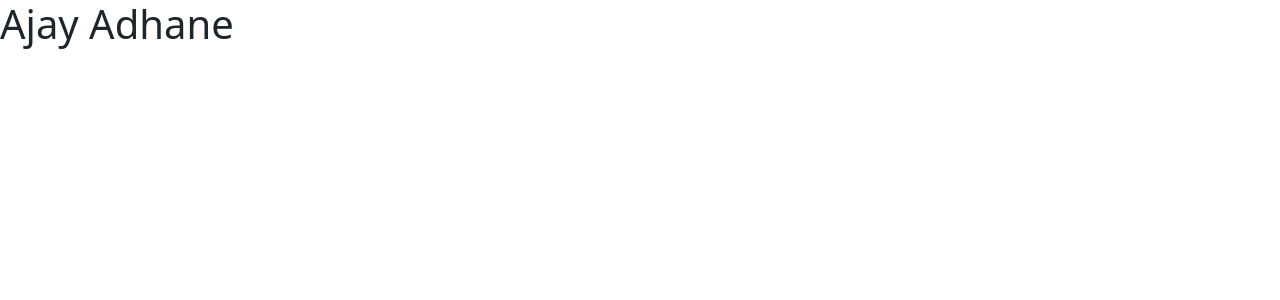
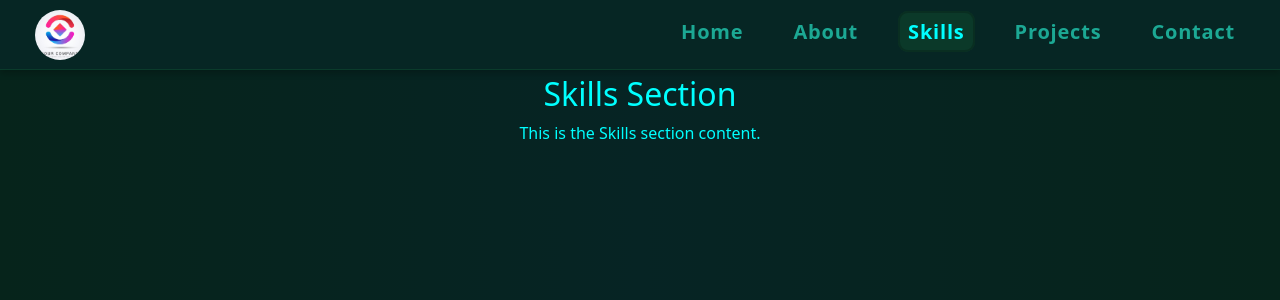
Before and after one commit to ajayadhane/portfolio, a React (Vite) app: page /skills in a window 1280 px wide. Shown: the top 300 px of the page. Built offline with nearby package versions, Linux system fonts and the light colour scheme.

Commit message:
header complete changes

```diff
--- a/package.json
+++ b/package.json
@@ -13,7 +13,8 @@
     "bootstrap": "^5.3.3",
     "react": "^18.3.1",
     "react-dom": "^18.3.1",
-    "react-router-dom": "^6.27.0"
+    "react-router-dom": "^6.27.0",
+    "react-scroll": "^1.9.0"
   },
   "devDependencies": {
     "@eslint/js": "^9.11.1",
--- a/src/App.jsx
+++ b/src/App.jsx
@@ -1,11 +1,12 @@
 import React from "react";
 import "bootstrap/dist/css/bootstrap.min.css";
 import "../src/portfolio.css";
+import Portfolio from "./components/Portfolio";
 
 export default function App() {
   return (
     <div>
-      <h1>Ajay Adhane</h1>
+      <Portfolio />
     </div>
   );
 }
--- /dev/null
+++ b/src/components/About.jsx
@@ -0,0 +1,15 @@
+import React from "react";
+import { Element } from "react-scroll";
+
+const About = () => {
+  return (
+    <Element name="about">
+      <section>
+        <h2>About Section</h2>
+        <p>This is the About section content.</p>
+      </section>
+    </Element>
+  );
+};
+
+export default About;
--- /dev/null
+++ b/src/components/Contact.jsx
@@ -0,0 +1,15 @@
+import React from "react";
+import { Element } from "react-scroll";
+
+const Contact = () => {
+  return (
+    <Element name="contact">
+      <section>
+        <h2>Contact Section</h2>
+        <p>This is the Contact section content.</p>
+      </section>
+    </Element>
+  );
+};
+
+export default Contact;
--- /dev/null
+++ b/src/components/Home.jsx
@@ -0,0 +1,15 @@
+import React from "react";
+import { Element } from "react-scroll";
+
+const Home = () => {
+  return (
+    <Element name="home">
+      <section>
+        <h2>Home Section</h2>
+        <p>This is the Home section content.</p>
+      </section>
+    </Element>
+  );
+};
+
+export default Home;
--- /dev/null
+++ b/src/components/MenuItems.jsx
@@ -0,0 +1,14 @@
+import React from "react";
+import { NavLink } from "react-router-dom";
+
+const MenuItems = ({ to, children }) => {
+  return (
+    <li>
+      <NavLink className="nav-item" to={to}>
+        {children}
+      </NavLink>
+    </li>
+  );
+};
+
+export default MenuItems;
--- a/src/components/Navbar.jsx
+++ b/src/components/Navbar.jsx
@@ -1,35 +1,43 @@
-import React from "react";
-import logo from "../assets/images/portfolio_logo.gif";
+import React, { useState } from "react";
+import "../Portfolio.css";
+import profile_logo from "../assets/images/profile_logo.jpg";
 import { Link } from "react-router-dom";
-export default function Navbar() {
+import MenuItems from "./MenuItems";
+
+const Navbar = () => {
+  const [menuOpen, setMenuOpen] = useState(false);
+
+  const toggleMenu = () => {
+    setMenuOpen(!menuOpen);
+  };
+
+  const closeMenu = (e) => {
+    if (e.target.tagName === "A") {
+      setMenuOpen(false);
+    }
+  };
+
   return (
-    <div className="container-fluid" id="Navbar">
-      <div className="row">
-        <div className="col-12">
-          <nav>
-            <div className="forLogo">
-              <img src={logo} alt="Logo.." className="img-fluid forLogoStyle" />
-            </div>
-            <ul>
-              <li>
-                <Link to="/">Home</Link>
-              </li>
-              <li>
-                <Link to="/">Experience</Link>
-              </li>
-              <li>
-                <Link to="/">Skills</Link>
-              </li>
-              <li>
-                <Link to="/">Projects</Link>
-              </li>
-              <li>
-                <Link to="/">Contact</Link>
-              </li>
-            </ul>
-          </nav>
+    <>
+      <nav onClick={closeMenu}>
+        <div className="logo">
+          <Link to="/">
+            <img className="image" src={profile_logo} alt="Profile Logo" />
+          </Link>
         </div>
-      </div>
-    </div>
+        <ul id="menuList" className={menuOpen ? "open" : ""}>
+          <MenuItems to="/">Home</MenuItems>
+          <MenuItems to="/about">About</MenuItems>
+          <MenuItems to="/skills">Skills</MenuItems>
+          <MenuItems to="/projects">Projects</MenuItems>
+          <MenuItems to="/contact">Contact</MenuItems>
+        </ul>
+        <div className="menu-icon" onClick={toggleMenu}>
+          <i className="fa-solid fa-bars"></i>
+        </div>
+      </nav>
+    </>
   );
-}
+};
+
+export default Navbar;
--- a/src/components/Portfolio.jsx
+++ b/src/components/Portfolio.jsx
@@ -1,14 +1,23 @@
 import React from "react";
 import { BrowserRouter, Routes, Route } from "react-router-dom";
-import Homepage from "./Homepage";
 import Navbar from "./Navbar";
+import Home from "./Home";
+import About from "./About";
+import Skills from "./Skills";
+import Projects from "./Projects";
+import Contact from "./Contact";
 export default function Portfolio() {
   return (
     <div className="mainStyle">
       <BrowserRouter>
         <Navbar />
         <Routes>
-          <Route path="/" element={<Homepage />} />
+          <Route path="/" element={<Home />} />
+          <Route path="/about" element={<About />} />
+          <Route path="/skills" element={<Skills />} />
+          <Route path="/skills" element={<Skills />} />
+          <Route path="/projects" element={<Projects />} />
+          <Route path="/contact" element={<Contact />} />
         </Routes>
       </BrowserRouter>
     </div>
--- /dev/null
+++ b/src/components/Projects.jsx
@@ -0,0 +1,15 @@
+import React from "react";
+import { Element } from "react-scroll";
+
+const Projects = () => {
+  return (
+    <Element name="projects">
+      <section>
+        <h2>Projects Section</h2>
+        <p>This is the Projects section content.</p>
+      </section>
+    </Element>
+  );
+};
+
+export default Projects;
--- /dev/null
+++ b/src/components/Skills.jsx
@@ -0,0 +1,15 @@
+import React from "react";
+import { Element } from "react-scroll";
+
+const Skills = () => {
+  return (
+    <Element name="skills">
+      <section>
+        <h2>Skills Section</h2>
+        <p>This is the Skills section content.</p>
+      </section>
+    </Element>
+  );
+};
+
+export default Skills;
--- a/src/portfolio.css
+++ b/src/portfolio.css
@@ -4,53 +4,154 @@
     box-sizing: border-box;
 }
 
+html {
+    scroll-behavior: smooth;
+}
+
 body {
-    width: 100vw;
-    min-height: 100vh;
+    height: 100%;
+    width: 100%;
+    color: aqua;
+    background: linear-gradient(to right, #06241b, #062424, #06241b);
 }
 
 .mainStyle {
-    min-width: 100vw;
-    min-height: 100vh;
-    background: linear-gradient(to right,
-            #666666 50%,
-            #6a6969 50%);
+    height: 100vh;
+    width: 100vw;
+    display: inline-block;
     justify-content: center;
     align-items: center;
+    text-align: center;
 }
 
-#Navbar {
-    display: flex;
-    position: static;
-    width: 100%;
-    flex-wrap: wrap;
-    align-items: center;
-    justify-content: space-between;
-    font-weight: bold;
-    font-style: normal;
-    padding: 10px;
-    border-bottom: 1px solid #a5a1a1;
+.logo {
+    cursor: pointer;
+}
+
+.image {
+    height: 50px;
+    width: 50px;
+    border-radius: 100%;
 }
 
 nav {
+    position: fixed;
+    top: 0;
+    left: 0;
+    padding: 10px 35px;
     display: flex;
+    align-items: center;
     justify-content: space-between;
-    align-items: center;
-    padding: 10px;
+    background: #062624;
+    width: 100%;
+    height: 70px;
+    border-bottom: 1px solid #0a3b2b;
+    box-shadow: 0 4px 6px rgba(0, 0, 0, 0.2);
 }
 
-.forLogo {
-    flex: 0 0 auto;
+.nav-item {
+    padding: 5px 8px;
+    border-radius: 10px;
+    transition: 0.5s ease-in;
+    box-sizing: border-box;
+    border: 2px solid transparent;
 }
 
-ul {
-    list-style-type: none;
-    display: flex;
-    margin: 0;
-    padding: 0;
+.nav-item.active {
+    background: #0b3929;
+    color: aqua;
+    border: 2px solid #092e21;
+    outline: none;
 }
 
-ul li {
+nav ul {
+    display: flex;
+    gap: 30px;
+    justify-content: center;
+    align-items: center;
+    margin-top: 10px;
+}
+
+nav ul li {
+    position: relative;
+    list-style-type: none;
+}
+
+nav ul li a {
+    font-size: 20px;
+    letter-spacing: 0.8px;
     text-decoration: none;
-    margin-left: 20px;
+    font-weight: 600;
+    color: #1ca894;
+    position: relative;
 }
+
+nav ul li a:hover {
+    color: aqua;
+}
+
+nav ul li a::after {
+    content: '';
+    position: absolute;
+    left: 0;
+    bottom: -5px;
+    height: 2px;
+    width: 100%;
+    background-color: aqua;
+    transform: scaleX(0);
+    transform-origin: left;
+    transition: transform 0.3s ease;
+}
+
+nav ul li a:hover::after {
+    transform: scaleX(1);
+}
+
+.menu-icon {
+    display: none;
+}
+
+.menu-icon i {
+    color: #1ca894;
+    font-size: 30px;
+    cursor: pointer;
+}
+
+
+#menuList {
+    max-height: 0;
+    transition: max-height 0.5s ease-out;
+}
+
+#menuList.open {
+    max-height: 350px;
+}
+
+section {
+    height: 100vh;
+    padding-top: 75px;
+}
+
+@media (max-width:768px) {
+    nav ul {
+        position: absolute;
+        top: 70px;
+        left: 0;
+        right: 0;
+        z-index: 1000;
+        flex-direction: column;
+        align-items: center;
+        text-align: center;
+        background: #062422;
+        gap: 0;
+        overflow: hidden;
+    }
+
+    nav ul li {
+        padding: 20px;
+    }
+
+    .menu-icon {
+        display: block;
+    }
+}
```
Also changed, not shown: src/components/Homepage.jsx (deleted, +0 -7 lines), 1 other file (tests, documents, lock files or other folders).
